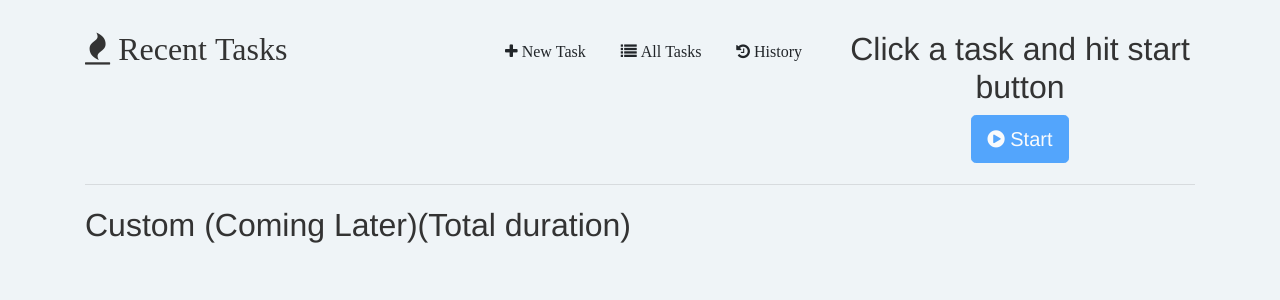
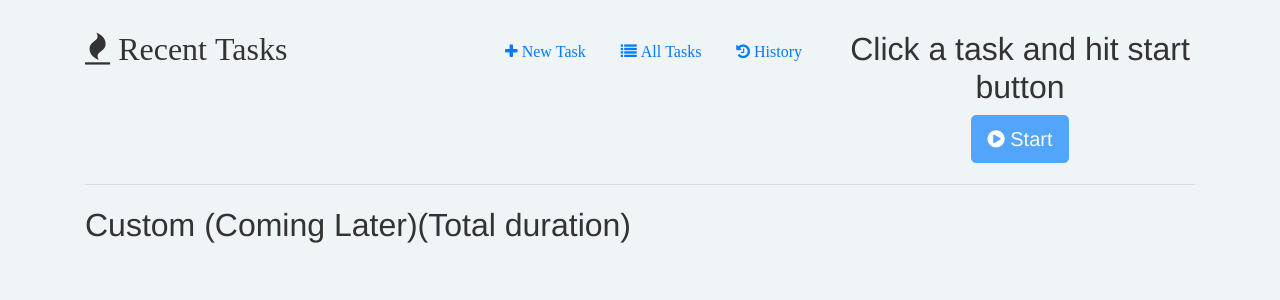
Before and after one commit to oussama-he/prodUtils, a Django app: page /pomodoro/home/ in a window 1280 px wide. Shown: the part 55-355 px from the top of the page. Run offline with Django 3.2, Linux system fonts and the light colour scheme; data that the repository does not hold is empty; some libraries are stand-ins or nearby versions.

Commit message:
change style of buttons of sub-header in home page

```diff
--- a/pomodoro/templates/pomodoro/home.html
+++ b/pomodoro/templates/pomodoro/home.html
@@ -20,13 +20,13 @@
         <h2 class="sub-header">
             <i class="fa fa-fire"> Recent Tasks</i>
         <div class='pull-right'>
-            <a href="{% url 'pomodoro:new' %}" class="btn btn-default" id="newTaskButton">
+            <a href="{% url 'pomodoro:new' %}" class="btn btn-default text-primary" id="newTaskButton">
                 <span class="fa fa-plus"> New Task</span>
             </a>
-            <a href="{% url 'pomodoro:projects' %}" class="btn btn-default" role="button">
+            <a href="{% url 'pomodoro:projects' %}" class="btn btn-default text-primary" role="button">
                 <span class="fa fa-list"> All Tasks</span>
             </a>
-            <a href="{% url 'pomodoro:history' %}" class="btn btn-default">
+            <a href="{% url 'pomodoro:history' %}" class="btn btn-default text-primary">
                 <span class="fa fa-history"> History</span>
             </a>
         </div>
```
